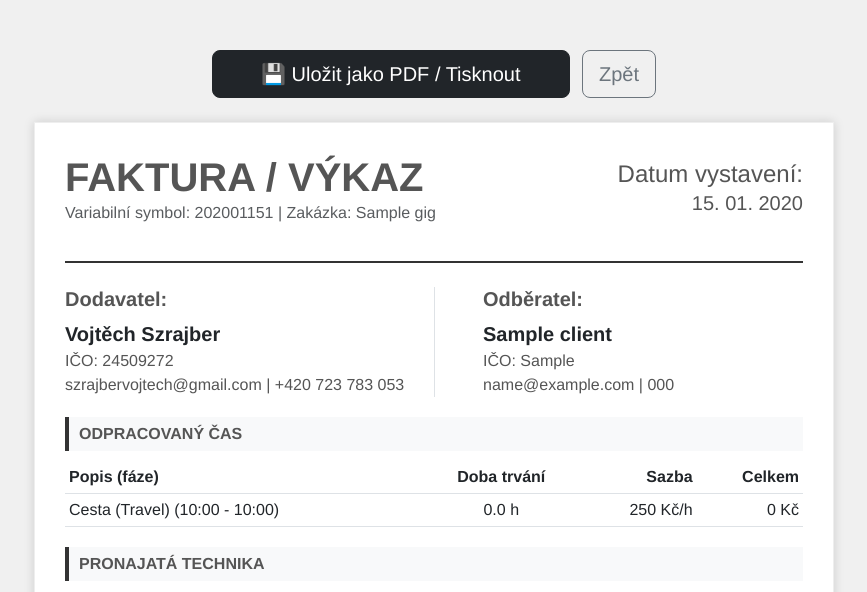
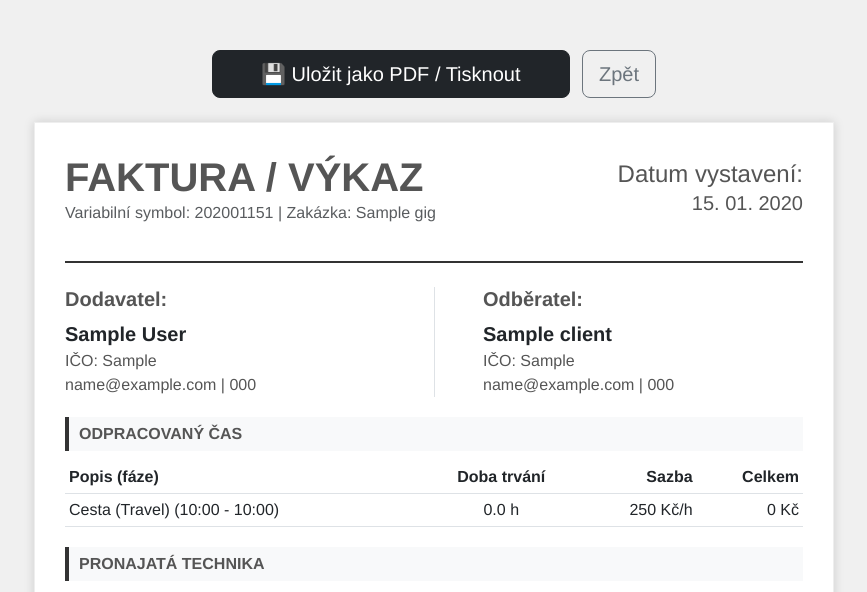
Before and after one commit to vacexx/zk4_rentapp, a Django app: page /akce/1/tisk/ in a window 1280 px wide. Shown: the top 592 px of the page, without its empty margins (206-1073 px from the left). Run offline with Django 5.2, Linux system fonts and the light colour scheme; a user stored in the database is signed in; tables that the repository leaves empty hold one stand-in row (values such as "Sample post").

Commit message:
user model a pridani udaju

```diff
--- a/app/admin.py
+++ b/app/admin.py
@@ -1,8 +1,9 @@
 from django.contrib import admin
-from .models import Gig, WorkPhase, Equipment, GigEquipment, Client
+from .models import Gig, WorkPhase, Equipment, GigEquipment, Client, UserProfile
 
 admin.site.register(Gig)
 admin.site.register(WorkPhase)
 admin.site.register(Equipment)
 admin.site.register(GigEquipment)
 admin.site.register(Client)
+admin.site.register(UserProfile)
--- a/app/models.py
+++ b/app/models.py
@@ -1,6 +1,19 @@
 from django.db import models
 from django.utils.translation import gettext_lazy as _
 from django.contrib.auth.models import User
+
+class UserProfile(models.Model):
+    # Propojení s výchozím uživatelem Djanga 1:1
+    user = models.OneToOneField(User, on_delete=models.CASCADE, related_name='profile', verbose_name="Uživatel")
+
+    name = models.CharField(max_length=50, blank=True, verbose_name="Jméno a příjmení")
+    ico = models.CharField(max_length=20, blank=True, null=True, verbose_name="IČO")
+    email = models.CharField(max_length=200, blank=True, null=True, verbose_name="E-mail")
+    phone = models.CharField(max_length=20, blank=True, null=True, verbose_name="Telefon")
+    bank_account = models.CharField(max_length=50, blank=True, null=True, verbose_name="Číslo účtu")
+
+    def __str__(self):
+        return f"Profil: {self.user.username}"
 
 class Client(models.Model):
     name = models.CharField(max_length=200, verbose_name="Název / Jméno")
--- a/app/templates/gigs/gig_print.html
+++ b/app/templates/gigs/gig_print.html
@@ -2,7 +2,7 @@
 <html lang="cs">
 <head>
     <meta charset="UTF-8">
-    <title>Faktura - {{ gig.name }}</title>
+    <title>Faktura | {{ gig.name }}</title>
     <link href="https://cdn.jsdelivr.net/npm/bootstrap@5.3.0/dist/css/bootstrap.min.css" rel="stylesheet">
     <style>
         body { background: #f0f0f0; padding: 50px 0; font-family: "Helvetica Neue", Helvetica, Arial, sans-serif; }
@@ -50,9 +50,9 @@
     <div class="row mt-4">
         <div class="col-6">
             <h5 class="fw-bold">Dodavatel:</h5>
-            <p class="mb-0 text-dark fs-5"><strong>Vojtěch Szrajber</strong></p>
-            <p class="mb-0">IČO: 24509272</p>
-            <p class="mb-0">szrajbervojtech@gmail.com | +420 723 783 053</p>
+            <p class="mb-0 text-dark fs-5"><strong>{{ gig.author.profile.name }}</strong></p>
+            <p class="mb-0">IČO: {{ gig.author.profile.ico }}</p>
+            <p class="mb-0">{{ gig.author.profile.email }} | {{ gig.author.profile.phone }}</p>
         </div>
         <div class="col-6 text-end text-sm-start ps-5 border-start">
             <h5 class="fw-bold text-end text-sm-start">Odběratel:</h5>
```
Also changed, not shown: app/migrations/0005_userprofile.py (added).
